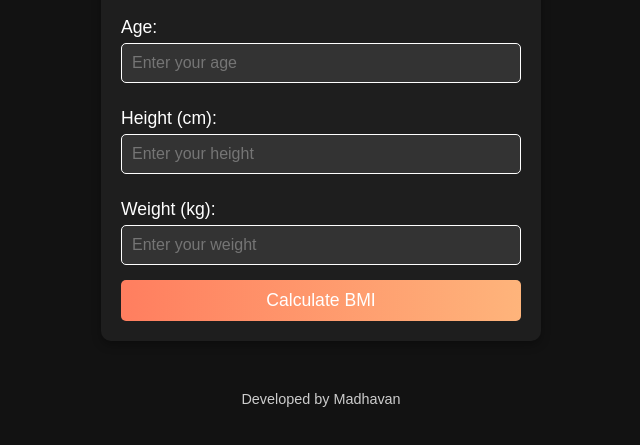
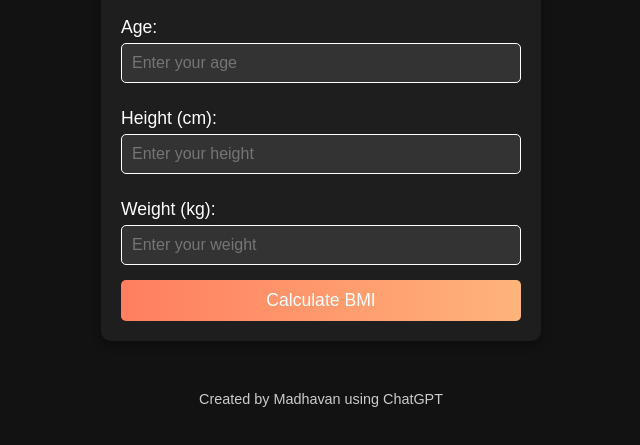
Before and after one commit to Madhavananalyst/ChatGPT, a plain HTML site: page index.html in a window 1280 px wide. Shown: the part 131-576 px from the top of the page, without its empty margins (319-959 px from the left). Drawn offline with Linux system fonts and the light colour scheme.

Commit message:
Update index.html

```diff
--- a/index.html
+++ b/index.html
@@ -105,7 +105,7 @@
     </div>
 
     <footer>
-        Developed by Madhavan
+        Created by Madhavan using ChatGPT
     </footer>
 
     <script>
```
